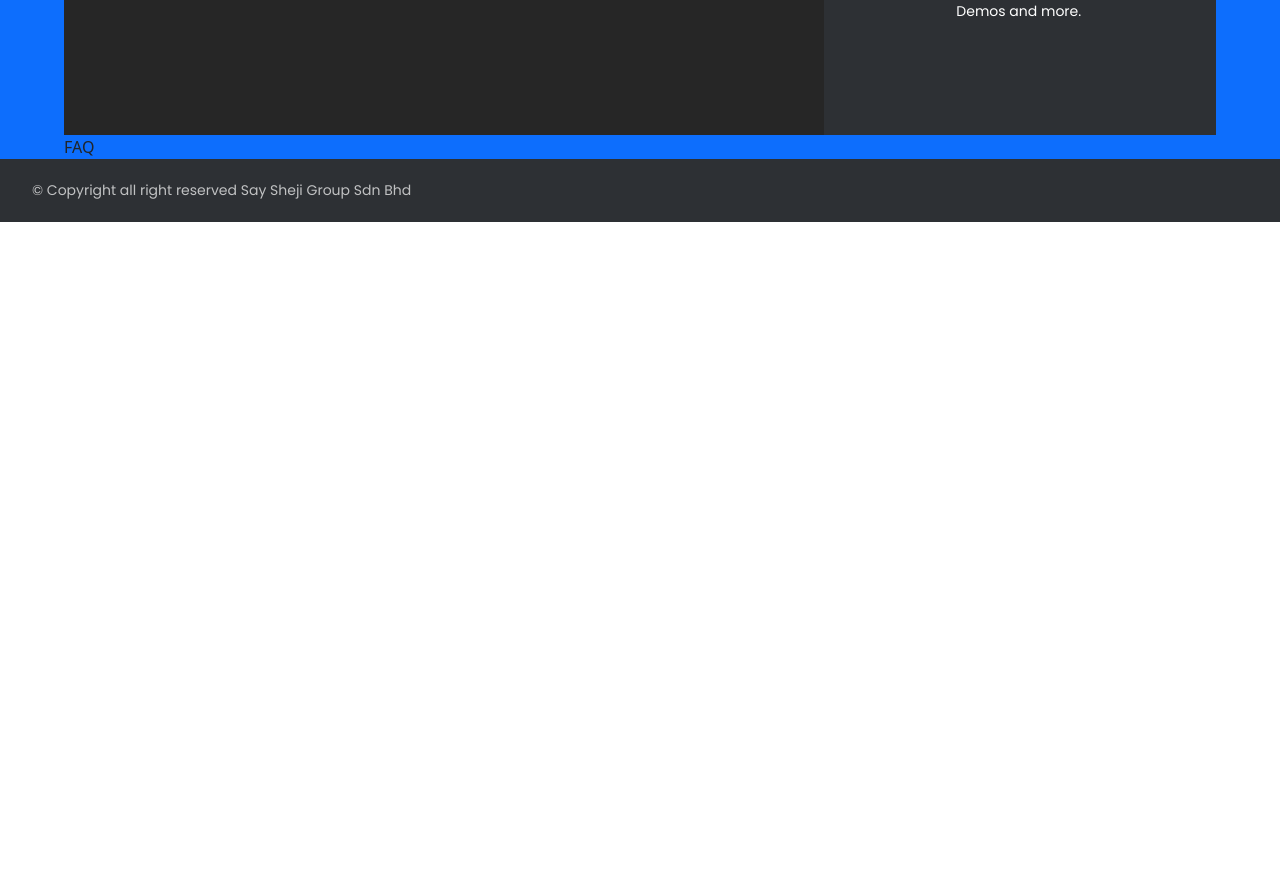
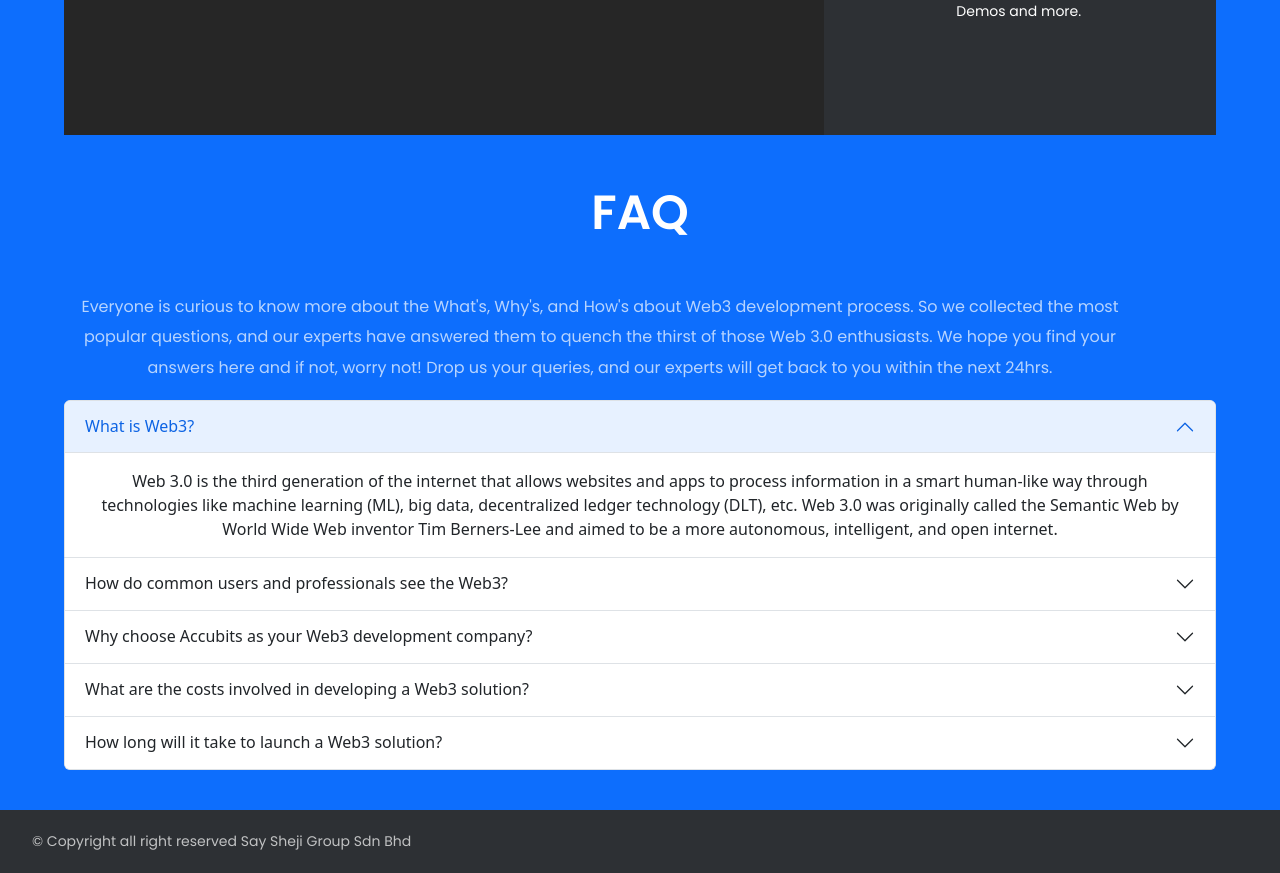
Before and after one commit to Edberaga/Old-Saysheji, a React (Vite) app: page / in a window 1280 px wide. Shown: the part 9160-10033 px from the top of the page. Before the commit the page ends 9382 px from the top, so only its background shows below. Built offline with nearby package versions, Linux system fonts and the light colour scheme.

Commit message:
Develop FAQ section

```diff
--- a/src/home/Faq.jsx
+++ b/src/home/Faq.jsx
@@ -1,8 +1,34 @@
 import React from 'react'
+import Content from '../constant/homeContent.json'
+import { styles } from '../style'
+import { faq } from '../constant';
+import Accordion from 'react-bootstrap/Accordion';
+
+const FaqList = ({number, title, detail}) => {
+  return (
+      <Accordion.Item eventKey={number}>
+        <Accordion.Header>{title}</Accordion.Header>
+        <Accordion.Body>{detail}</Accordion.Body>
+      </Accordion.Item>
+  )
+}
 
 const FAQ = () => {
   return (
-    <div>FAQ</div>
+    <section id='faq' className='text-center my-10'>
+        <h1 className={styles.heading2}>{Content.faqSectionTitle}</h1>
+        <div className="w-full md:mt-10 mt-6">
+          <p className={`${styles.paragraph} sm:mr-[5rem] mr-5 text-base`}>{Content.faqSectionInfo}</p>
+        </div>
+
+        <div className="w-full md:mt-6 mt-3">
+          <Accordion defaultActiveKey="0">
+            {faq.map((item) => (
+              <FaqList key={item.id} {...item}/>
+            ))}
+          </Accordion>
+        </div>
+    </section>
   )
 }
 
```
